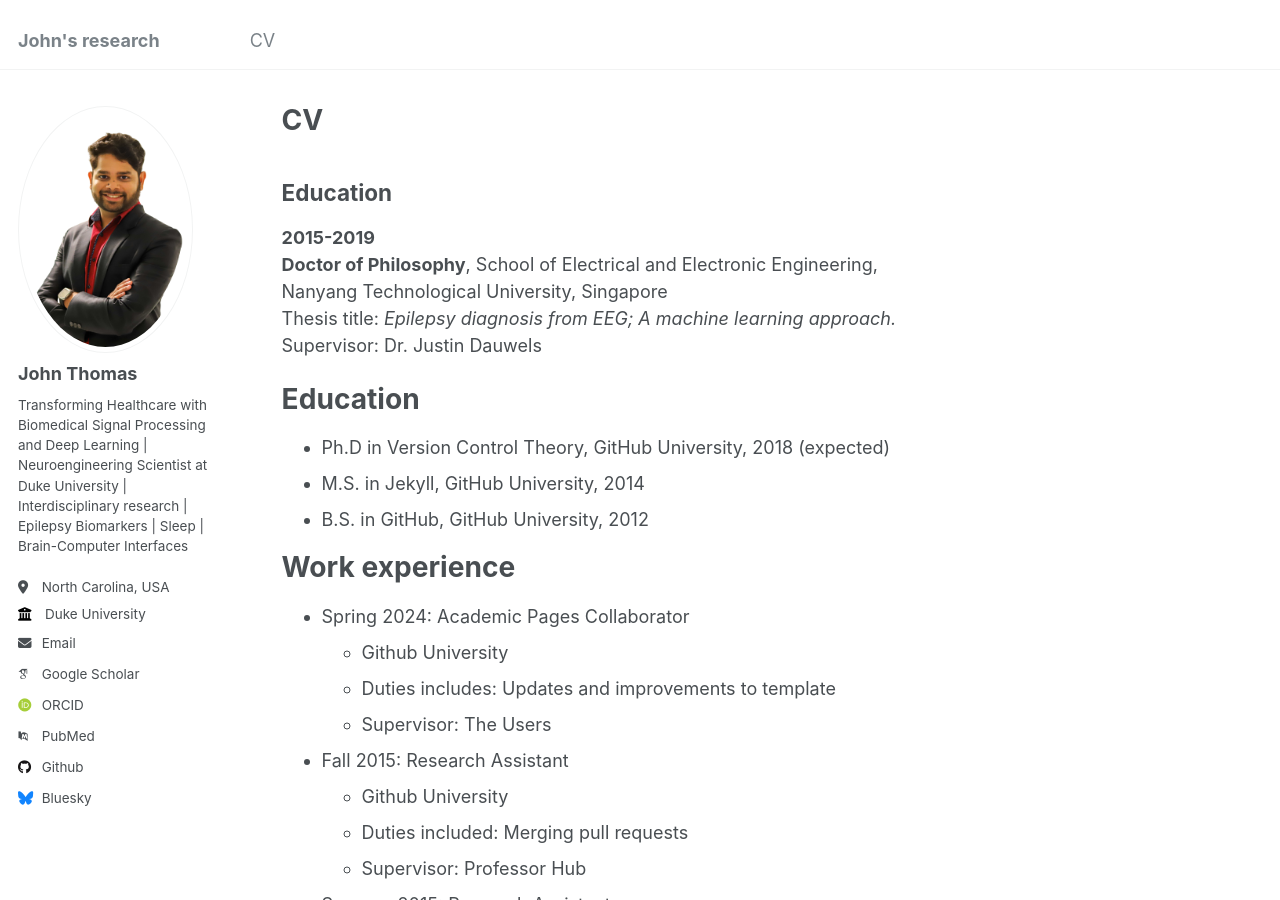
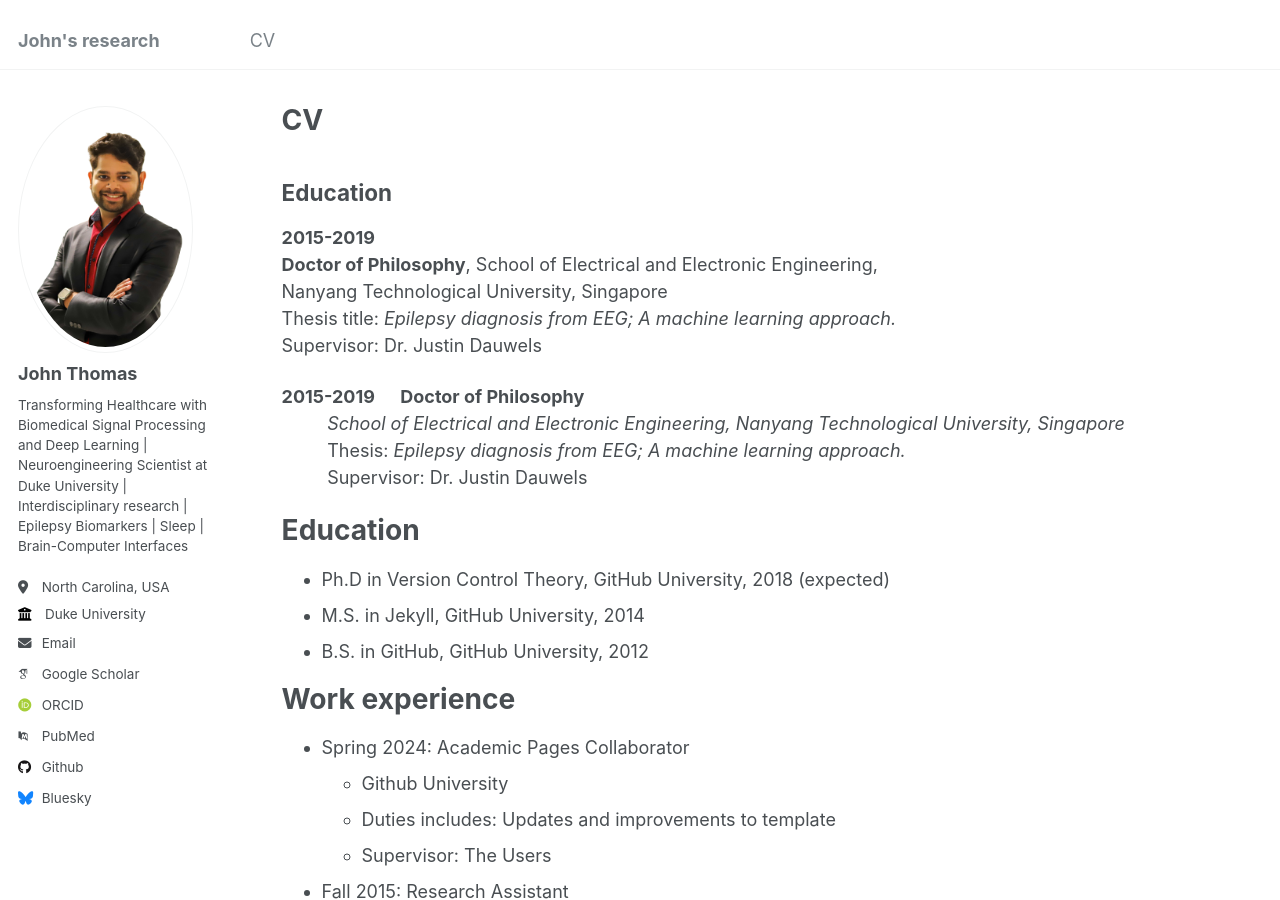
Before and after one commit to johnthomasphd/johnthomasphd.github.io, a Jekyll site: the page built from _pages/cv.md, in a window 1280 px wide and 900 px high. Built offline with Jekyll 4.4.1, drawn with Linux system fonts in a browser that asks for light colours; some web fonts are replaced.

Commit message:
Update cv.md

```diff
--- a/_pages/cv.md
+++ b/_pages/cv.md
@@ -16,6 +16,11 @@
   Nanyang Technological University, Singapore
   Thesis title: *Epilepsy diagnosis from EEG; A machine learning approach.*
   Supervisor: Dr. Justin Dauwels
+
+  **2015-2019** &nbsp;&nbsp;&nbsp; **Doctor of Philosophy**
+&nbsp;&nbsp;&nbsp;&nbsp;&nbsp;&nbsp;&nbsp;&nbsp; *School of Electrical and Electronic Engineering, Nanyang Technological University, Singapore*
+&nbsp;&nbsp;&nbsp;&nbsp;&nbsp;&nbsp;&nbsp;&nbsp; Thesis: *Epilepsy diagnosis from EEG; A machine learning approach.*
+&nbsp;&nbsp;&nbsp;&nbsp;&nbsp;&nbsp;&nbsp;&nbsp; Supervisor: Dr. Justin Dauwels
 
 Education
 ======
```
